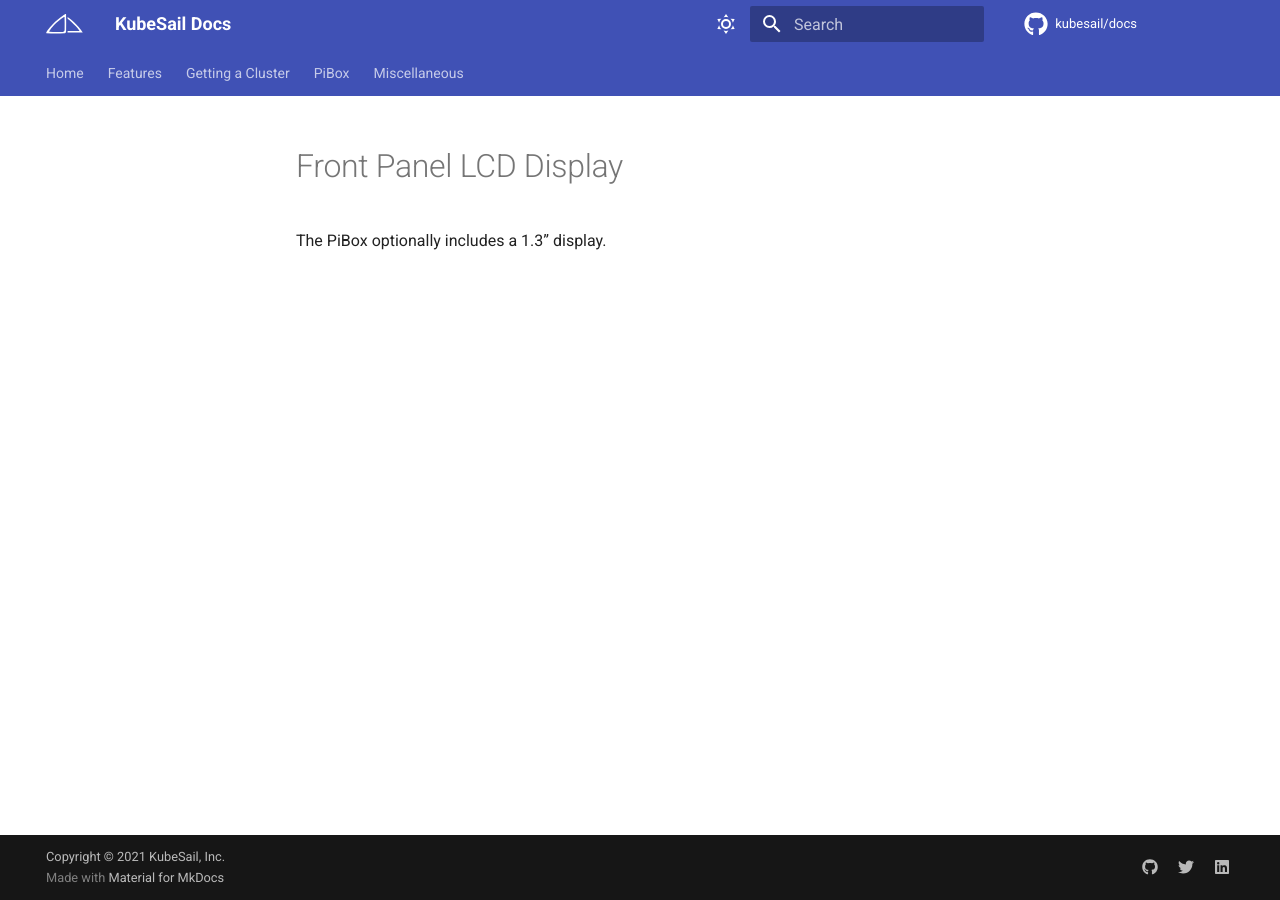
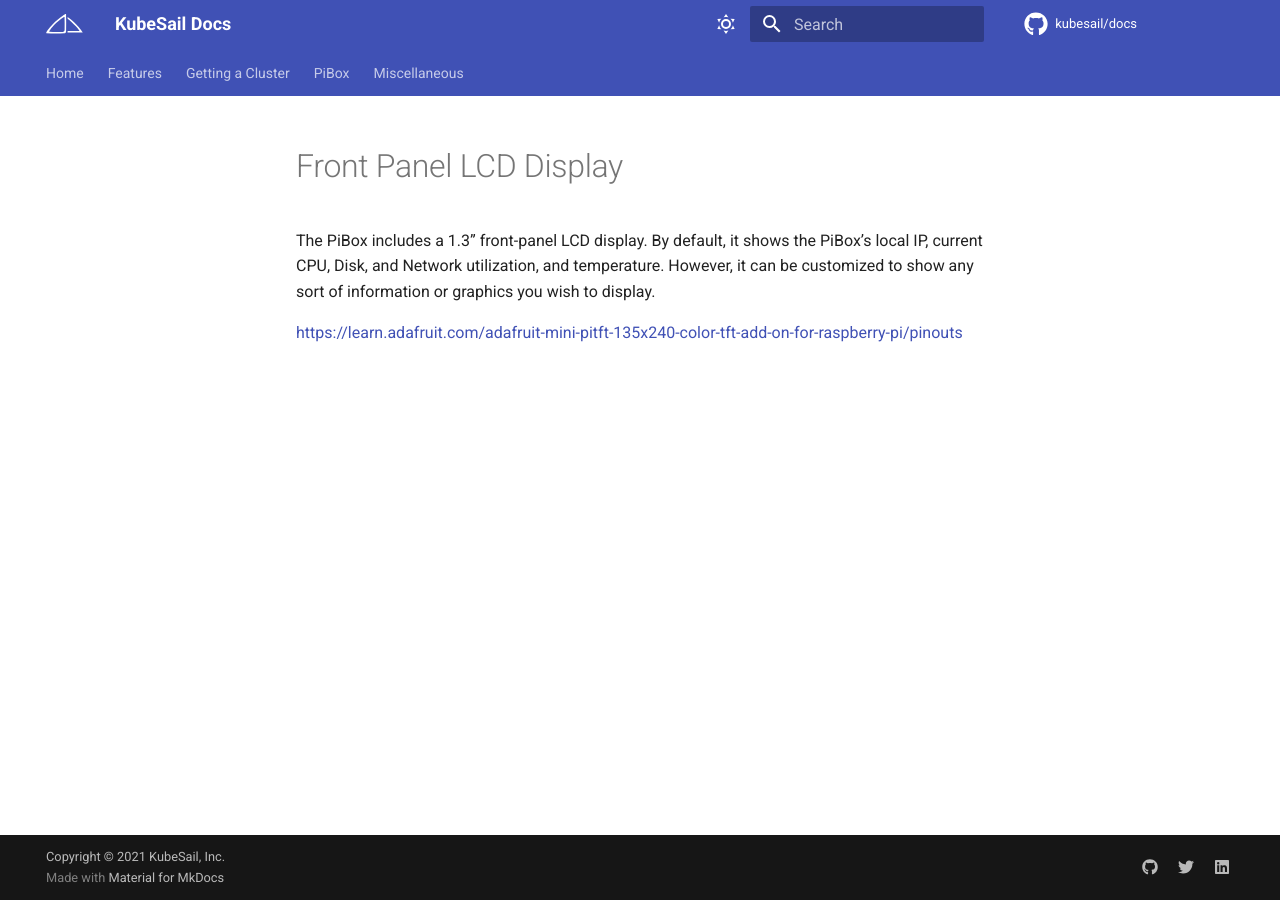
Before and after one commit to kubesail/kubesail-docs, an MkDocs documentation site: the page built from docs/guides/pibox/display.md, in a window 1280 px wide. Built offline with MkDocs 1.6.1 and Material for MkDocs 9.7.7, drawn with Linux system fonts in a browser that asks for light colours; comment, search, counter and statistics services are not loaded.

Commit message:
update display link

```diff
--- a/docs/guides/pibox/display.md
+++ b/docs/guides/pibox/display.md
@@ -1,3 +1,5 @@
 # Front Panel LCD Display
 
-The PiBox optionally includes a 1.3" display.
+The PiBox includes a 1.3" front-panel LCD display. By default, it shows the PiBox's local IP, current CPU, Disk, and Network utilization, and temperature. However, it can be customized to show any sort of information or graphics you wish to display.
+
+https://learn.adafruit.com/adafruit-mini-pitft-135x240-color-tft-add-on-for-raspberry-pi/pinouts
```
